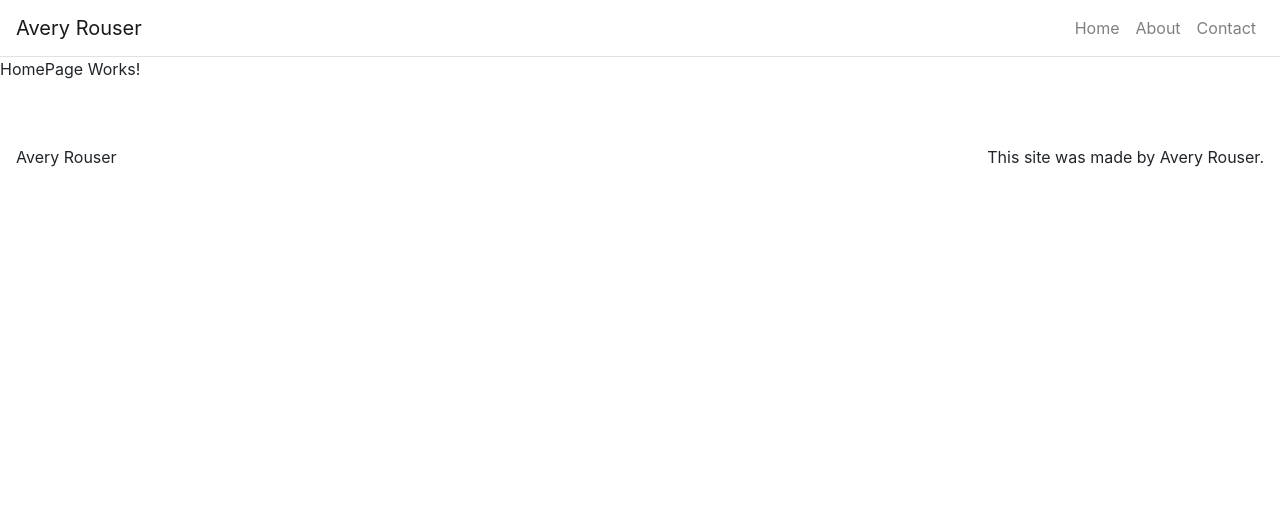
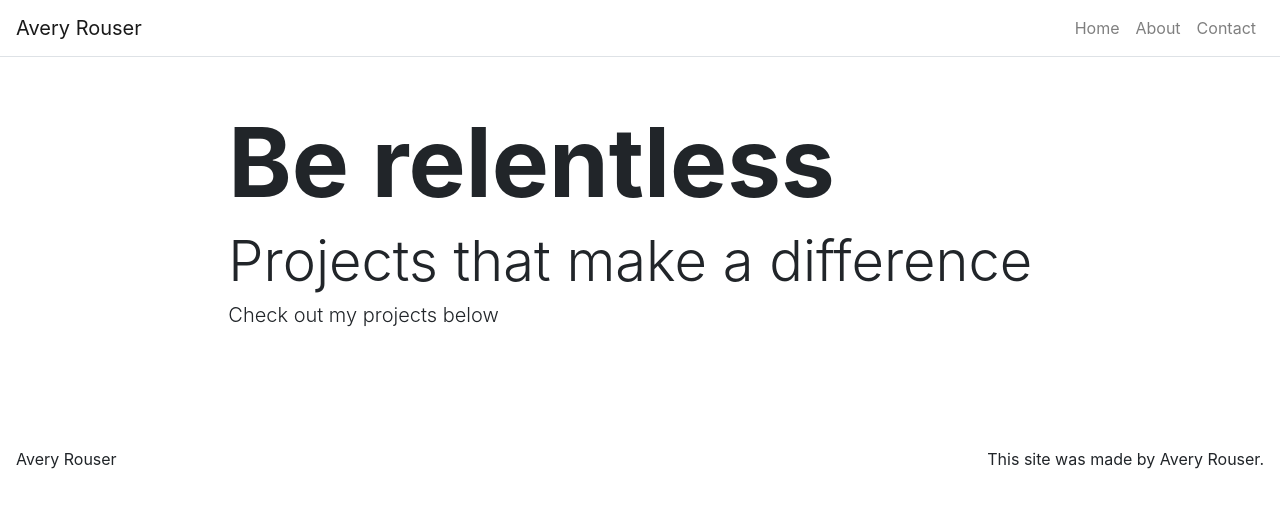
Before and after one commit to avery1221/ReactPortolio2, a React (Create React App) app in the folder portfolio2/: page / in a window 1280 px wide. Shown: the top 508 px of the page. Built offline with nearby package versions, Linux system fonts and the light colour scheme.

Commit message:
added hero and jumbotron that will contain the bulk of my text.

```diff
--- a/portfolio2/src/App.js
+++ b/portfolio2/src/App.js
@@ -25,7 +25,7 @@
       home: {
         title: "Be relentless",
         subTitle: "Projects that make a difference",
-        subTitleText: "Check out my projects below"
+        text: "Check out my projects below"
       },
       About: {
         title: "About Me",
--- a/portfolio2/src/Pages/HomePage.js
+++ b/portfolio2/src/Pages/HomePage.js
@@ -1,9 +1,10 @@
 import React from 'react'
+import Hero from '../components/Hero'
 
 function HomePage(props) {
 
 return(
-    <p>HomePage Works!</p>
+    <Hero title={props.title} subTitle={props.subTitle} text={props.text} />
 );
 
 }
--- /dev/null
+++ b/portfolio2/src/components/Hero.js
@@ -0,0 +1,27 @@
+import React from 'react';
+import Jumbotron from 'react-bootstrap/Jumbotron';
+import Container from 'react-bootstrap/Container';
+import Row from 'react-bootstrap/Row';
+import Col from 'react-bootstrap/Col';
+
+
+
+function Hero(props) {
+
+return (
+    <Jumbotron className="bg-transparent jumbotron-fluid p-0">
+        <Container fluid={true}>
+            <Row className="justify-content-center py-5">
+                <Col md={8} sm={12}>
+                    { props.title && <h1 className="display-1 font-weight-bolder">{props.title}</h1>}
+                    { props.subTitle && <h3 className="display-4 font-weight-light">{props.subTitle}</h3>}
+                    { props.text && <h3 className="lead font-weight-light">{props.text}</h3>}
+                </Col>
+            </Row>
+        </Container>
+    </Jumbotron>
+);
+
+}
+
+export default Hero;
```
